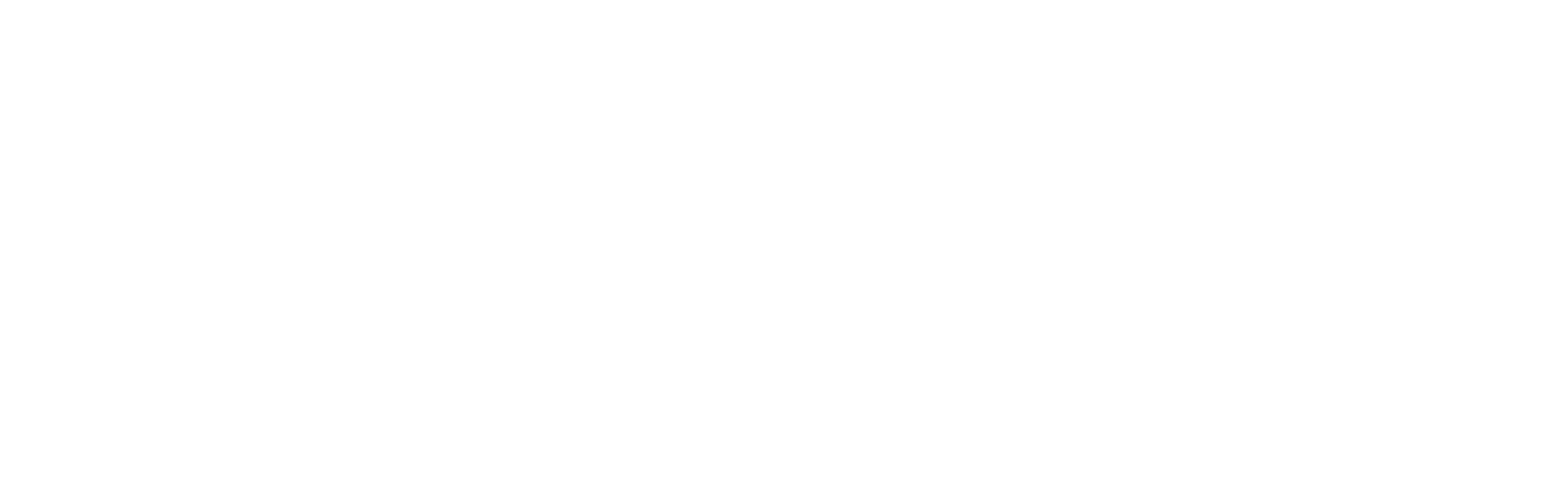
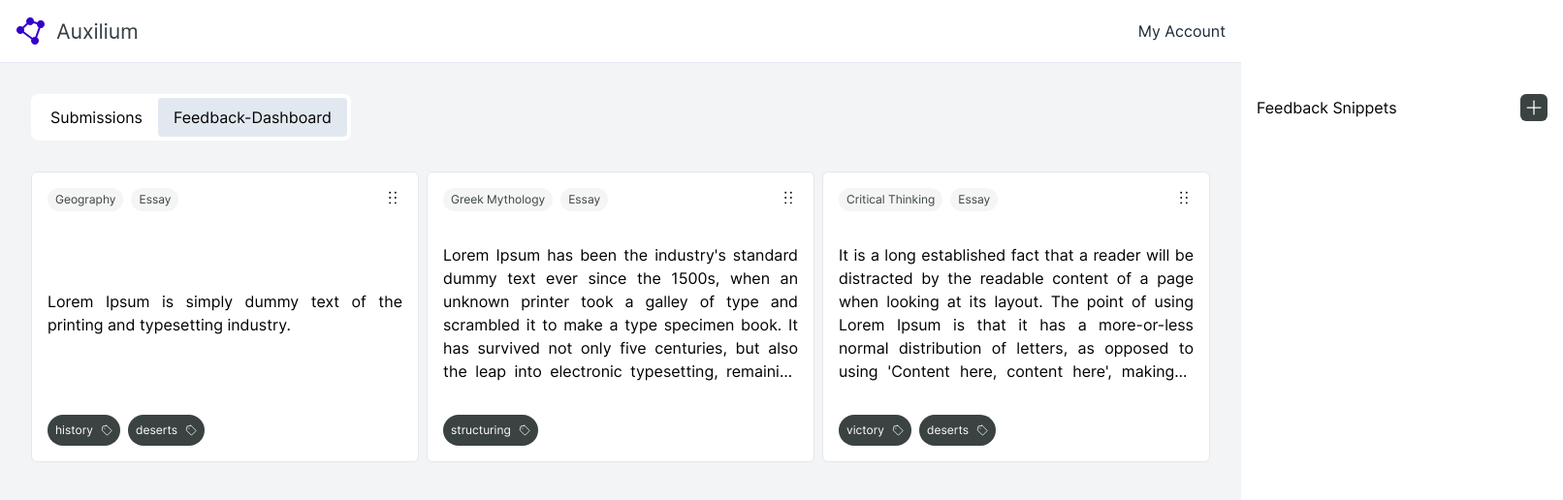
Before and after one commit to NilsHellwig/FeedbackPool-Prototyping, a React (Create React App) app in the folder prototype3/: page /feedback-dashboard in a window 1280 px wide. Before the commit this address had no page. Shown: the top 516 px of the page at 97% size, 1612 px wide, since content can reach past the window. Built offline with nearby package versions, Linux system fonts and the light colour scheme.

Commit message:
add key and add new path for feedback dashboard

```diff
--- a/prototype3/package.json
+++ b/prototype3/package.json
@@ -5,6 +5,7 @@
   "private": true,
   "dependencies": {
     "@radix-ui/react-dropdown-menu": "^1.0.0",
+    "@tailwindcss/line-clamp": "^0.4.2",
     "@testing-library/jest-dom": "^5.16.5",
     "@testing-library/react": "^13.3.0",
     "@testing-library/user-event": "^13.5.0",
--- a/prototype3/src/App.tsx
+++ b/prototype3/src/App.tsx
@@ -9,7 +9,7 @@
         <Routes>
           <Route path="/submission/create" element={<CreateSubmission />} />
           <Route path="/submission/:submissionId" element={<Submission />} />
-          <Route path="/feedback" element={<FeedbackDashboard />} />
+          <Route path="/feedback-dashboard" element={<FeedbackDashboard />} />
           <Route path="/" element={<MainDashboard />} />
         </Routes>
       </>
--- a/prototype3/src/components/DashboardNav.tsx
+++ b/prototype3/src/components/DashboardNav.tsx
@@ -7,8 +7,8 @@
     link: "/",
   },
   {
-    name: "Feedback",
-    link: "/feedback",
+    name: "Feedback-Dashboard",
+    link: "/feedback-dashboard",
   },
 ];
 
--- a/prototype3/src/components/DragabbleFeedbackSnippet.tsx
+++ b/prototype3/src/components/DragabbleFeedbackSnippet.tsx
@@ -11,13 +11,13 @@
   DraggableFeedbackSnippetProps
 > = ({ extractedText, metaDataList, labels }) => {
   return (
-    <div className="flex flex-col p-4 gap-4 border bg-white rounded-md w-[300px]">
+    <div className="flex flex-col justify-between p-4 gap-4 border bg-white rounded-md w-[400px] h-[300px]">
       <div className="flex flex-row justify-between">
         <div className="flex flex-row gap-2 items-center">
           {metaDataList.map((meta, idx) => {
             return (
               <span
-                id={idx.toString()}
+                key={idx.toString()}
                 className="flex flex-row items-center gap-2 p-1 px-2 bg-offWhite text-darkGrey rounded-full text-xs">
                 {meta}
               </span>
@@ -28,18 +28,16 @@
           <DotsSixVertical size={20} />
         </div>
       </div>
-      <p className="text-justify">
-        Suspendisse in est ante in nibh mauris cursus mattis. Et odio
-        pellentesque diam volutpat commodo sed. Risus ultricies tristique nulla
-        aliquet enim tortor.
+      <p className="text-justify line-clamp-6">
+        {extractedText}
       </p>
       <div>
         <div className="flex flex-row gap-2">
           {labels.map((label, idx) => {
             return (
               <span
-                id={idx.toString()}
-                className="flex flex-row items-center gap-2 p-1 px-2 bg-darkGrey text-white rounded-full text-xs">
+                key={idx.toString()}
+                className="flex flex-row items-center gap-2 p-1 px-2 bg-darkGrey text-white rounded-full text-xs leading-6">
                 {label}
                 <Tag />
               </span>
--- a/prototype3/src/pages/FeedbackDashboard.tsx
+++ b/prototype3/src/pages/FeedbackDashboard.tsx
@@ -13,19 +13,22 @@
 const itemsFromBackend = [
   {
     id: uuid(),
-    extractedText: "First task",
+    extractedText:
+      "Lorem Ipsum is simply dummy text of the printing and typesetting industry. ",
     metaDataList: ["Geography", "Essay"],
     labels: ["history", "deserts"],
   },
   {
     id: uuid(),
-    extractedText: "Second task",
+    extractedText:
+      "Lorem Ipsum has been the industry's standard dummy text ever since the 1500s, when an unknown printer took a galley of type and scrambled it to make a type specimen book. It has survived not only five centuries, but also the leap into electronic typesetting, remaining essentially unchanged. ",
     metaDataList: ["Greek Mythology", "Essay"],
     labels: ["structuring"],
   },
   {
     id: uuid(),
-    extractedText: "Third task",
+    extractedText:
+      "It is a long established fact that a reader will be distracted by the readable content of a page when looking at its layout. The point of using Lorem Ipsum is that it has a more-or-less normal distribution of letters, as opposed to using 'Content here, content here', making it look like readable English. Many desktop publishing packages and web page editors now use Lorem Ipsum as their default model text, and a search for 'lorem ipsum' will uncover many web sites still in their infancy. Various versions have evolved over the years, sometimes by accident, sometimes on purpose (injected humour and the like).",
     metaDataList: ["Critical Thinking", "Essay"],
     labels: ["victory", "deserts"],
   },
--- a/prototype3/tailwind.config.js
+++ b/prototype3/tailwind.config.js
@@ -40,5 +40,8 @@
       },
     },
   },
-  plugins: [],
+  plugins: [
+    // ...
+    require("@tailwindcss/line-clamp"),
+  ],
 };
```
